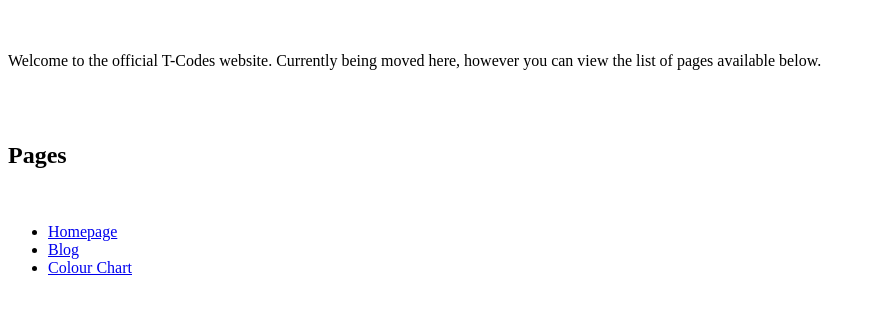
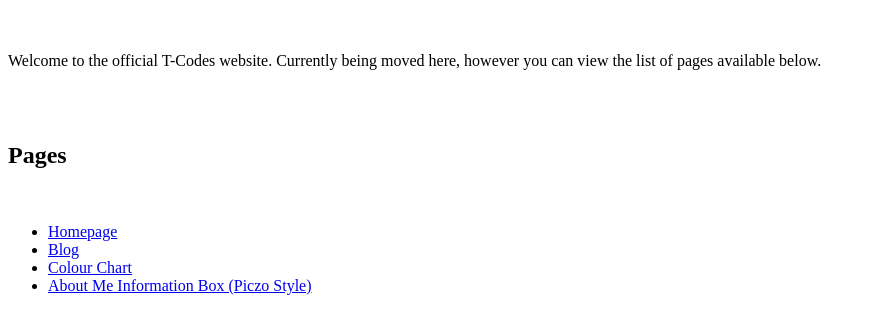
Before and after one commit to warrenwoodhouse/codes, a plain HTML site: page index.html in a window 1280 px wide. Shown: the part 48-382 px from the top of the page, without its empty margins (0-872 px from the left). Drawn offline with Linux system fonts and the light colour scheme.

Commit message:
Update index.html

```diff
--- a/index.html
+++ b/index.html
@@ -67,6 +67,7 @@
         <li><a href="index.html" title="Homepage">Homepage</a></li>
         <li><a href="https://warrenwoodhouse.blogspot.com/search/label/codes" title="Blog">Blog</a></li>
         <li><a href="colourchart/index.html" title="Colour Chart">Colour Chart</a></li>
+        <li><a href="aboutme/index.html" title="About Me Information Box (Piczo Style)">About Me Information Box (Piczo Style)</a></li>
       </ul>
     </p>
 </body>
```
